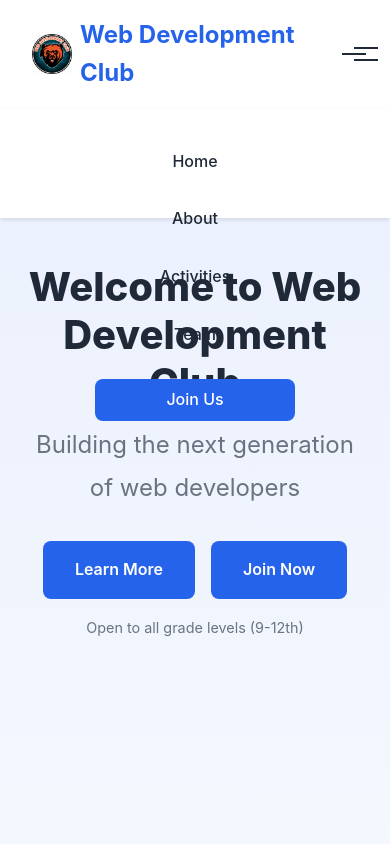
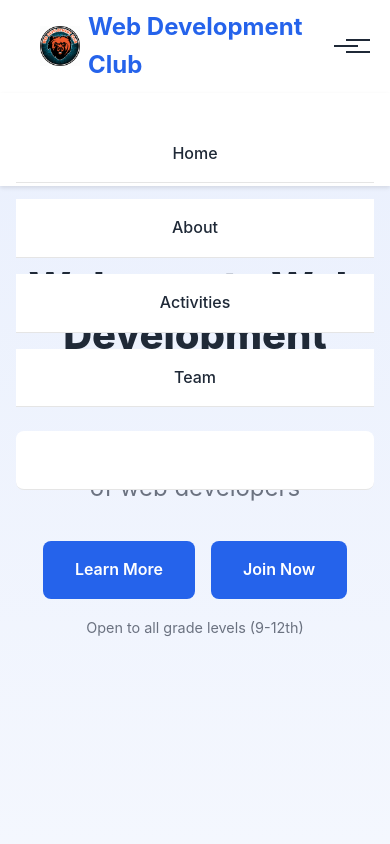
Before and after one commit to VivaanNarayana/calwebdev, a plain HTML site: page index.html in a window 390 px wide. Both pictures are taken after a click on the button "toggle navigation". Shown: the top 844 px of the page. Drawn offline with Linux system fonts and the light colour scheme.

Commit message:
Fixed mobile navigation styling

```diff
--- a/assets/css/style.css
+++ b/assets/css/style.css
@@ -556,6 +556,11 @@ section {
         font-size: 2rem;
     }
 
+    .navbar {
+        padding: var(--spacing-sm);
+        background: var(--background);
+    }
+
     .nav-toggle {
         display: block;
         background: none;
@@ -598,12 +603,14 @@ section {
     top: 100%;
     left: 0;
     right: 0;
+    width: 100%;
     background: var(--background);
     padding: var(--spacing-lg) var(--spacing-md);
     flex-direction: column;
     align-items: center;
     gap: var(--spacing-md);
     box-shadow: 0 2px 4px rgba(0, 0, 0, 0.1);
+    z-index: 999;
 }
 
     .nav-link {
@@ -620,5 +627,13 @@ section {
 
 .nav-links.active {
     display: flex;
+    background: var(--background);
+}
+
+.nav-links.active .nav-link {
+    background: var(--background);
+    width: 100%;
+    padding: var(--spacing-md) 0;
+    border-bottom: 1px solid rgba(0, 0, 0, 0.1);
 }
 }
```
Lines whose indentation alone changed are shown as unchanged.
